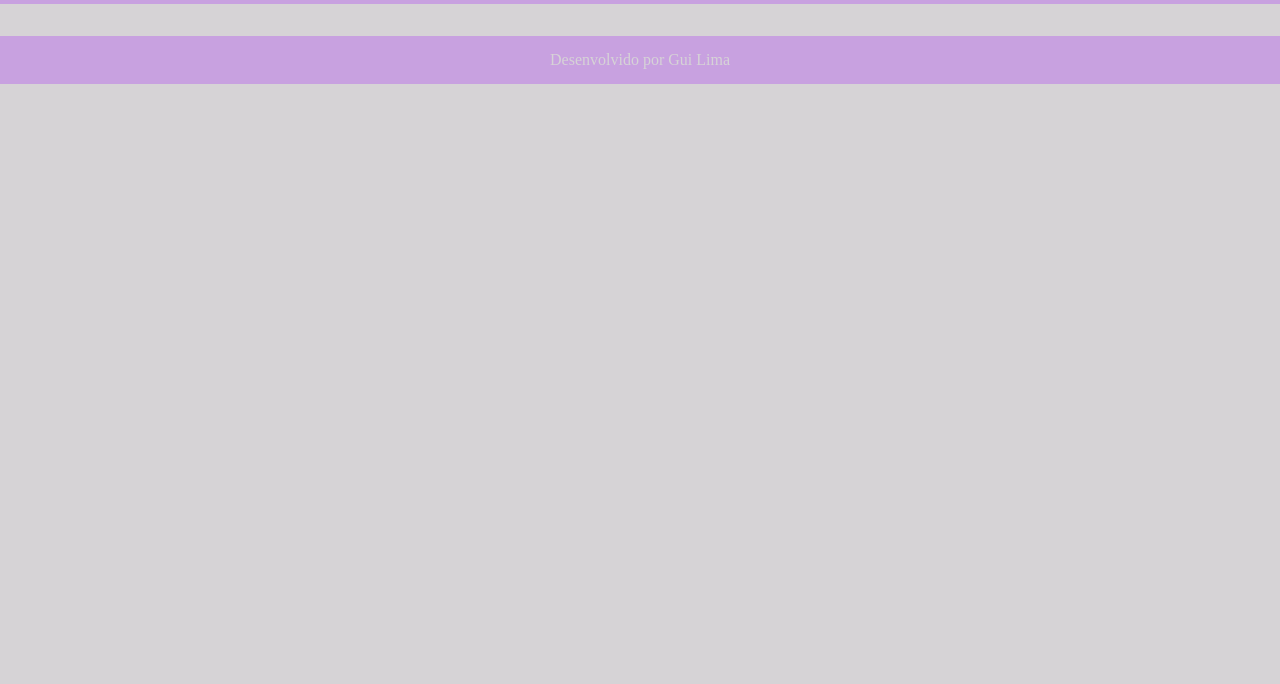
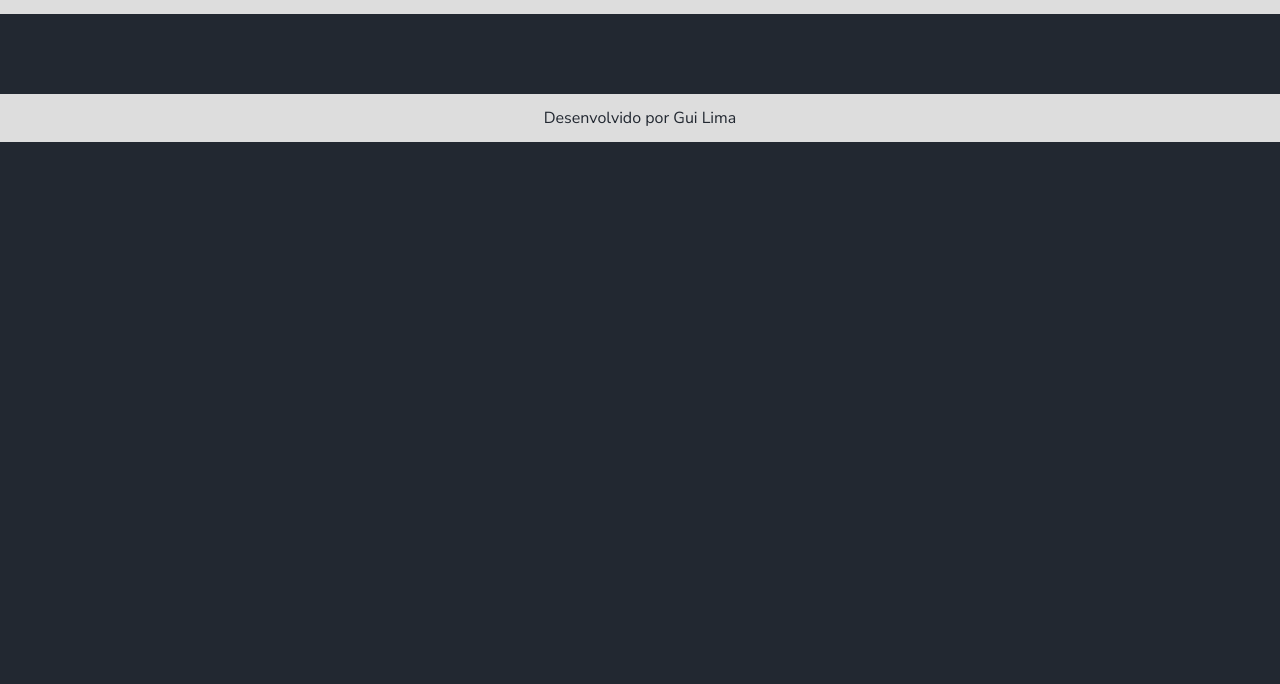
Before and after one commit to luisaoliveiraa/ciencia-de-dados, a plain HTML site: page index.html in a window 1280 px wide. Shown: the part 116-800 px from the top of the page. Drawn offline with Linux system fonts and the light colour scheme; no server answers.

Commit message:
Update style.css

```diff
--- a/style.css
+++ b/style.css
@@ -1,15 +1,11 @@
-@import url('https://fonts.googleapis.com/css2?family=IBM+Plex+Sans:ital,wght@0,100;0,200;0,300;0,400;0,500;0,600;0,700;1,100;1,200;1,300;1,400;1,500;1,600;1,700&display=swap');
-
+@import url('https://fonts.googleapis.com/css2?family=Nunito+Sans:ital,opsz,wght@0,6..12,200..1000;1,6..12,200..1000&display=swap');
 
 :root {
-    --bg-color: #d6d3d6;
-    --primary-color: #C8A1E0;
-    --secondary-color: #674188;
-    --font: ““IBM+Plex+Sans”, sans-serif;
+    --bg-color: #222831;
+    --primary-color: #DDDDDD;
+    --secondary-color: #F05454;
+    --font: "Nunito Sans", sans-serif;
 }
-
-
-/* código omitido */
 
 body {
     background-color: var(--bg-color);
@@ -19,15 +15,17 @@ body {
     margin: 0;
 }
 
-/* código omitido */
+header {
+    background-color: var(--primary-color);
+    text-align: center;
+    padding: 1px;
+}
 
 h1 {
     font-size: 2rem;
     color: var(--bg-color);
-     font-weight: 700;
+    font-weight: 700;
 }
-
-/* código omitido */
 
 nav {
     display: flex;
@@ -35,29 +33,12 @@ nav {
     font-weight: 400;
 }
 
-/* código omitido */
-
-/* código omitido */
-
 nav a {
     text-decoration: none;
     color: var(--bg-color);
-     margin: 0 2rem 1rem 0rem;
-     font-size: 1.2rem;
+    margin: 0 2rem 1rem 0rem;
+    font-size: 1.2rem;
 }
-
-
-/* código omitido */
-
-header {
-    background-color: var(--primary-color);
-    text-align: center;
-    padding: 1px;
-}
-
-/* código omitido */
-
-/* código omitido */
 
 nav a:hover {
     text-decoration: underline;
@@ -65,20 +46,10 @@ nav a:hover {
     transition: transform 0.1s;
 }
 
-/* código omitido */
+.graficos-container {
+    margin: 5rem;
+}
 
-/* código omitido */
-
-footer {
-    display: flex;
-    align-items: center;
-    justify-content: center;
-    background-color: var(--primary-color);
-    color: var(--bg-color);
-    width: 100%;
-    height: 3rem;
-    margin-top: 2rem;
-}
 .graficos-container__texto {
     font-size: 1.3rem;
     text-align: center;
@@ -91,15 +62,13 @@ span {
     color: var(--secondary-color);
 }
 
-footer{
-    display:flex; /*area do rodapé flexível*/
-    align-items: center; /*alinhamento de itens
-                            ao centro*/
+footer {
+    display: flex;
+    align-items: center;
     justify-content: center;
     background-color: var(--primary-color);
     color: var(--bg-color);
-    width: 100%; /*largura ocupando 100% do rodapé*/
-    height: 3rem; /*altura 3x a medida do root*/
-    margin-top: 2rem; /*altura do topo da margem
-                        externa do rodapé em 2 rem*/
+    width: 100%;
+    height: 3rem;
+    margin-top: 2rem;
 }
```
